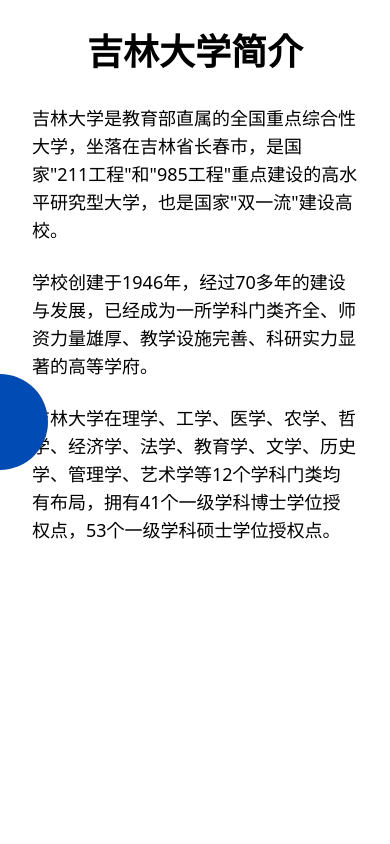
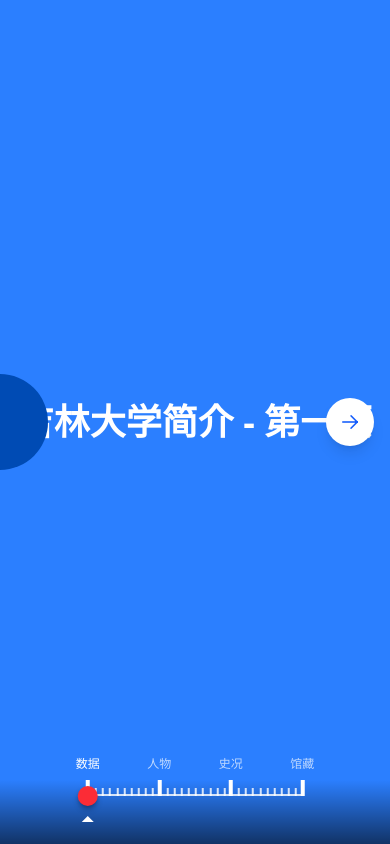
Before and after one commit to NoesisJ/Gateway_JLUnity, a Vue app: page /introduction in a window 390 px wide. Built offline with nearby package versions, Linux system fonts and the light colour scheme.

Commit message:
0.0.13 动画切换和刻度边栏

```diff
--- a/src/views/IntroductionView.vue
+++ b/src/views/IntroductionView.vue
@@ -1,22 +1,233 @@
 <template>
-  <AnimationView>
-    <div class="introduction-content min-h-screen w-full bg-white">
-      <h1 class="text-4xl font-bold mb-8 text-center">吉林大学简介</h1>
-      <div class="max-w-4xl mx-auto">
-        <p class="text-lg mb-6">
-          吉林大学是教育部直属的全国重点综合性大学，坐落在吉林省长春市，是国家"211工程"和"985工程"重点建设的高水平研究型大学，也是国家"双一流"建设高校。
-        </p>
-        <p class="text-lg mb-6">
-          学校创建于1946年，经过70多年的建设与发展，已经成为一所学科门类齐全、师资力量雄厚、教学设施完善、科研实力显著的高等学府。
-        </p>
-        <p class="text-lg mb-6">
-          吉林大学在理学、工学、医学、农学、哲学、经济学、法学、教育学、文学、历史学、管理学、艺术学等12个学科门类均有布局，拥有41个一级学科博士学位授权点，53个一级学科硕士学位授权点。
-        </p>
+  <AnimationView class="fixed top-0 left-0 w-screen h-screen m-0 p-0 overflow-hidden">
+    <div class="absolute top-0 left-0 w-full h-full m-0 p-0 overflow-hidden">
+      <!-- 页面容器 -->
+      <div
+        class="absolute inset-0 flex transition-transform"
+        :style="{
+          transform: `translateX(-${currentPage * 100}%)`,
+          transition: `transform ${transitionDuration}s ${transitionTiming} ${transitionDelay}s`,
+        }"
+      >
+        <!-- 四个不同颜色的页面 -->
+        <div class="page flex-shrink-0 w-full h-full bg-blue-500 flex items-center justify-center">
+          <h1 class="text-4xl text-white font-bold">吉林大学简介 - 第一页</h1>
+        </div>
+        <div class="page flex-shrink-0 w-full h-full bg-green-500 flex items-center justify-center">
+          <h1 class="text-4xl text-white font-bold">吉林大学简介 - 第二页</h1>
+        </div>
+        <div
+          class="page flex-shrink-0 w-full h-full bg-yellow-500 flex items-center justify-center"
+        >
+          <h1 class="text-4xl text-white font-bold">吉林大学简介 - 第三页</h1>
+        </div>
+        <div class="page flex-shrink-0 w-full h-full bg-red-500 flex items-center justify-center">
+          <h1 class="text-4xl text-white font-bold">吉林大学简介 - 第四页</h1>
+        </div>
+      </div>
+
+      <!-- 底部黑色渐变背景 -->
+      <div
+        class="fixed bottom-0 left-0 w-full h-16 bg-gradient-to-t from-black/60 to-transparent z-10"
+      ></div>
+
+      <!-- 底部刻度尺进度条 -->
+      <div
+        class="progress-bar fixed bottom-12 left-1/2 transform -translate-x-1/2 w-[55%] sm:w-[65%] md:w-[55%] flex flex-col items-center z-20"
+      >
+        <!-- 刻度尺线 -->
+        <div class="relative w-full h-0.5 bg-white/80">
+          <!-- 小刻度标记 - 只在大刻度之间 -->
+          <div class="absolute bottom-0 left-0 w-full">
+            <!-- 第一区段小刻度 -->
+            <div
+              v-for="n in 9"
+              :key="'small-1-' + n"
+              class="absolute bottom-0 w-0.5 h-2 bg-white/80"
+              :style="{ left: `${(n * (100 / 3)) / 10}%` }"
+            ></div>
+
+            <!-- 第二区段小刻度 -->
+            <div
+              v-for="n in 9"
+              :key="'small-2-' + n"
+              class="absolute bottom-0 w-0.5 h-2 bg-white/80"
+              :style="{ left: `${100 / 3 + (n * (100 / 3)) / 10}%` }"
+            ></div>
+
+            <!-- 第三区段小刻度 -->
+            <div
+              v-for="n in 9"
+              :key="'small-3-' + n"
+              class="absolute bottom-0 w-0.5 h-2 bg-white/80"
+              :style="{ left: `${200 / 3 + (n * (100 / 3)) / 10}%` }"
+            ></div>
+          </div>
+
+          <!-- 主要刻度标记 -->
+          <div class="absolute bottom-0 left-0 w-full flex justify-between">
+            <!-- 第一个大刻度 -->
+            <div class="relative cursor-pointer" @click="goToPage(0)">
+              <div
+                class="absolute bottom-0 left-1/2 w-1 h-4 bg-white transform -translate-x-1/2"
+              ></div>
+              <div
+                v-if="currentPage === 0"
+                class="absolute top-5 left-1/2 transform -translate-x-1/2 w-0 h-0 border-l-[6px] border-r-[6px] border-b-[6px] border-l-transparent border-r-transparent border-b-white"
+              ></div>
+              <div
+                class="absolute bottom-6 left-1/2 transform -translate-x-1/2 text-xs sm:text-sm md:text-base text-white font-medium whitespace-nowrap"
+                :class="currentPage === 0 ? 'opacity-100' : 'opacity-70'"
+              >
+                数据
+              </div>
+            </div>
+
+            <!-- 第二个大刻度 -->
+            <div class="relative cursor-pointer" @click="goToPage(1)">
+              <div
+                class="absolute bottom-0 left-1/2 w-1 h-4 bg-white transform -translate-x-1/2"
+              ></div>
+              <div
+                v-if="currentPage === 1"
+                class="absolute top-5 left-1/2 transform -translate-x-1/2 w-0 h-0 border-l-[6px] border-r-[6px] border-b-[6px] border-l-transparent border-r-transparent border-b-white"
+              ></div>
+              <div
+                class="absolute bottom-6 left-1/2 transform -translate-x-1/2 text-xs sm:text-sm md:text-base text-white font-medium whitespace-nowrap"
+                :class="currentPage === 1 ? 'opacity-100' : 'opacity-70'"
+              >
+                人物
+              </div>
+            </div>
+
+            <!-- 第三个大刻度 -->
+            <div class="relative cursor-pointer" @click="goToPage(2)">
+              <div
+                class="absolute bottom-0 left-1/2 w-1 h-4 bg-white transform -translate-x-1/2"
+              ></div>
+              <div
+                v-if="currentPage === 2"
+                class="absolute top-5 left-1/2 transform -translate-x-1/2 w-0 h-0 border-l-[6px] border-r-[6px] border-b-[6px] border-l-transparent border-r-transparent border-b-white"
+              ></div>
+              <div
+                class="absolute bottom-6 left-1/2 transform -translate-x-1/2 text-xs sm:text-sm md:text-base text-white font-medium whitespace-nowrap"
+                :class="currentPage === 2 ? 'opacity-100' : 'opacity-70'"
+              >
+                史况
+              </div>
+            </div>
+
+            <!-- 第四个大刻度 -->
+            <div class="relative cursor-pointer" @click="goToPage(3)">
+              <div
+                class="absolute bottom-0 left-1/2 w-1 h-4 bg-white transform -translate-x-1/2"
+              ></div>
+              <div
+                v-if="currentPage === 3"
+                class="absolute top-5 left-1/2 transform -translate-x-1/2 w-0 h-0 border-l-[6px] border-r-[6px] border-b-[6px] border-l-transparent border-r-transparent border-b-white"
+              ></div>
+              <div
+                class="absolute bottom-6 left-1/2 transform -translate-x-1/2 text-xs sm:text-sm md:text-base text-white font-medium whitespace-nowrap"
+                :class="currentPage === 3 ? 'opacity-100' : 'opacity-70'"
+              >
+                馆藏
+              </div>
+            </div>
+          </div>
+
+          <!-- 当前位置红点 -->
+          <div
+            class="absolute bottom-0 w-5 h-5 sm:w-6 sm:h-6 bg-red-500 rounded-full shadow-md shadow-black/30"
+            :style="{
+              left:
+                currentPage === 0
+                  ? '0%'
+                  : currentPage === 1
+                    ? '33.33%'
+                    : currentPage === 2
+                      ? '66.66%'
+                      : '100%',
+              transform: 'translate(-50%, 50%)',
+            }"
+          ></div>
+        </div>
+      </div>
+
+      <!-- 右侧箭头 -->
+      <div
+        class="next-button fixed right-4 top-1/2 transform -translate-y-1/2 w-12 h-12 sm:w-14 sm:h-14 md:w-16 md:h-16 bg-white rounded-full shadow-lg flex items-center justify-center cursor-pointer hover:bg-gray-100 transition-all duration-300 hover:scale-110 z-20"
+        @click="nextPage"
+        v-show="currentPage < 3"
+      >
+        <i class="pi pi-arrow-right text-xl sm:text-2xl text-blue-600"></i>
       </div>
     </div>
   </AnimationView>
 </template>
 
 <script setup lang="ts">
+import { ref, onMounted } from 'vue'
 import AnimationView from '../components/animationView.vue'
+
+// 当前页面索引
+const currentPage = ref(0)
+
+// 动画时间和缓动函数
+const transitionDuration = ref(0.4)
+const transitionTiming = ref('linear')
+const transitionDelay = ref(0.2)
+
+// 下一页
+const nextPage = () => {
+  if (currentPage.value < 3) {
+    transitionDuration.value = 0.4
+    transitionTiming.value = 'linear'
+    transitionDelay.value = 0.2
+    currentPage.value++
+  }
+}
+
+// 跳转到指定页面
+const goToPage = (pageIndex: number) => {
+  if (pageIndex === currentPage.value) return
+
+  // 计算页面间距
+  const distance = Math.abs(pageIndex - currentPage.value)
+
+  if (distance === 1) {
+    // 相邻页面正常过渡
+    transitionDuration.value = 0.4
+    transitionTiming.value = 'linear'
+    transitionDelay.value = 0.2
+  } else {
+    // 非相邻页面，先快速过渡中间页面
+    transitionDuration.value = 0.1
+    transitionTiming.value = 'linear'
+    transitionDelay.value = 0
+
+    // 先移动到中间页面
+    if (pageIndex > currentPage.value) {
+      currentPage.value = pageIndex - 1
+    } else {
+      currentPage.value = pageIndex + 1
+    }
+
+    // 然后延迟后移动到目标页面
+    setTimeout(() => {
+      transitionDuration.value = 0.4
+      transitionTiming.value = 'linear'
+      transitionDelay.value = 0.2
+      currentPage.value = pageIndex
+    }, 100)
+
+    return
+  }
+
+  currentPage.value = pageIndex
+}
+
+onMounted(() => {
+  // 确保页面加载后填满整个屏幕
+  document.body.classList.add('overflow-hidden')
+})
 </script>
```
